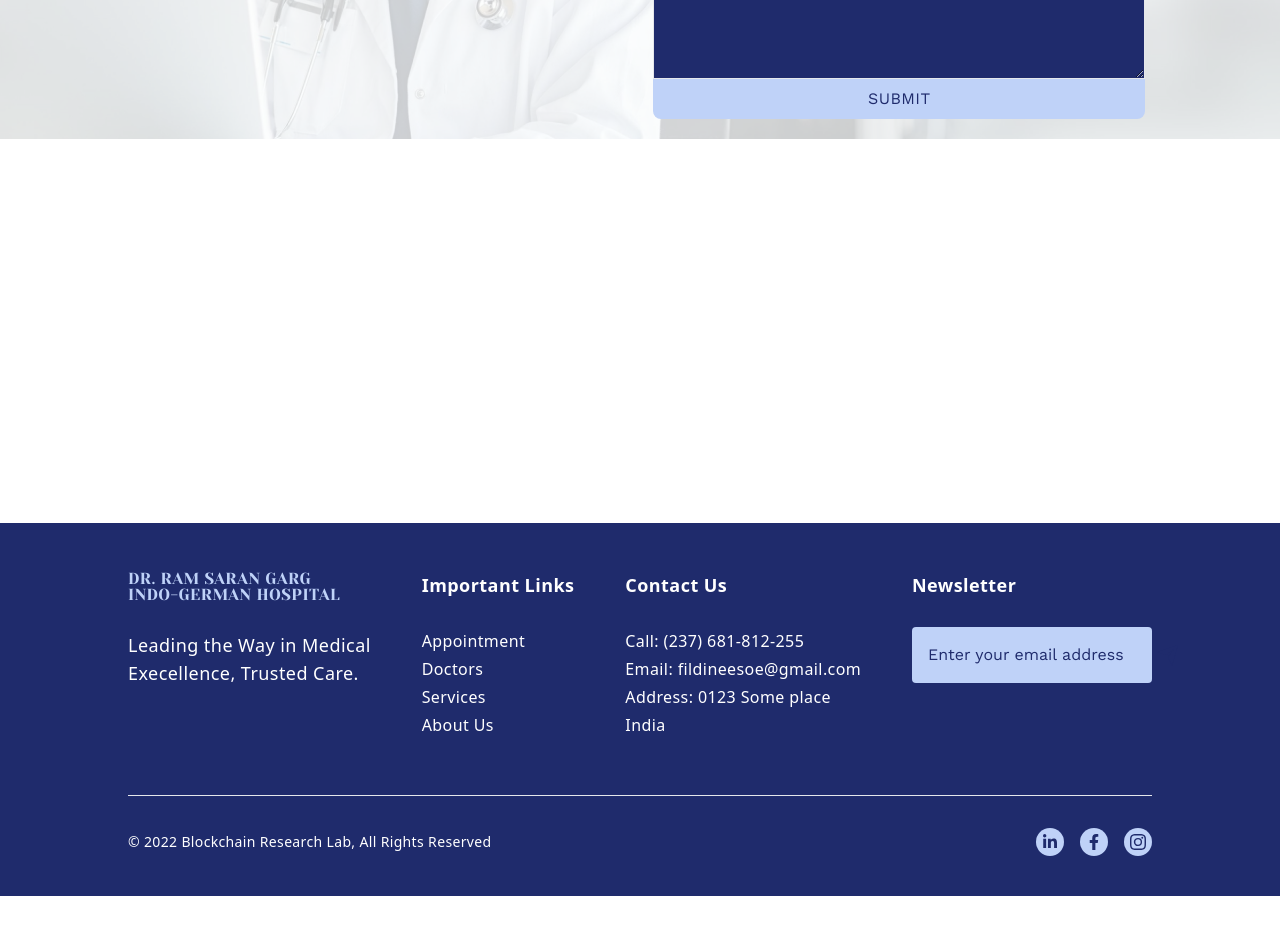
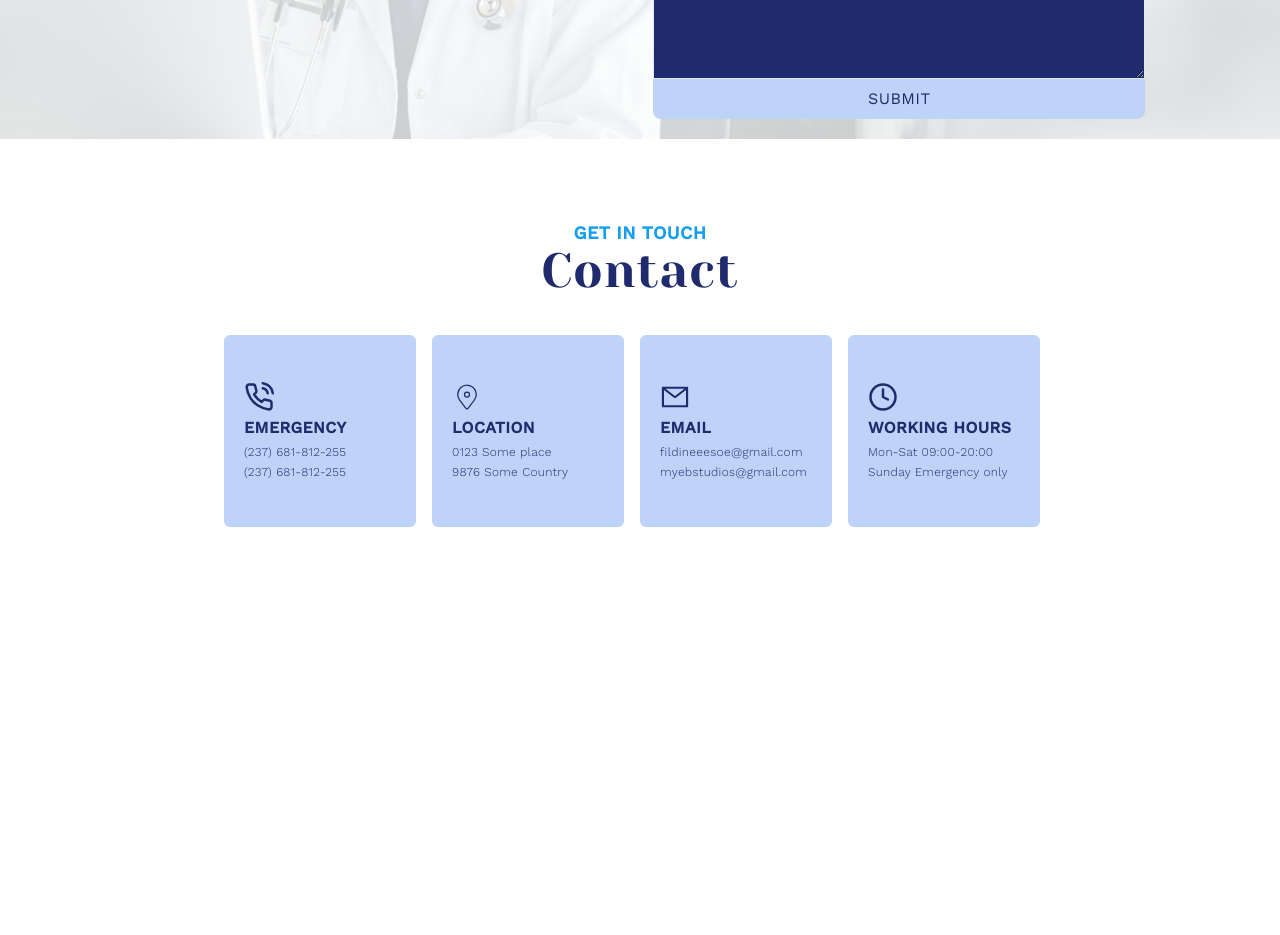
Before and after one commit to hospital-website/hospital-website, a React (Create React App) app: page / in a window 1280 px wide. Shown: the part 3360-4295 px from the top of the page. Before the commit the page ends 4256 px from the top, so only its background shows below. Built offline with nearby package versions, Linux system fonts and the light colour scheme.

Commit message:
card-component-added

```diff
--- /dev/null
+++ b/src/Components/Assets/ContactCard.js
@@ -0,0 +1,12 @@
+const ContactCard = ({ icon, title, info_one, info_two }) => {
+  return <div className="grid items-center rounded-md p-2 w-[45vw] md:p-5  md:w-48 aspect-square bg-accent hover:bg-primary text-primary hover:text-accent font-work">
+    <div className="grid justify-start gap-1">
+        <span>{icon}</span>
+        <span className="uppercase font-bold">{title}</span>
+        <span className="text-xs font-light">{info_one}</span>
+        <span className="text-xs font-light">{info_two}</span>
+    </div>
+  </div>
+}
+
+export default ContactCard
--- a/src/Components/Assets/index.js
+++ b/src/Components/Assets/index.js
@@ -1,9 +1,11 @@
 import PageHead from './PageHead'
 import SpecialCard from './SpecialCard'
 import Form from './Form'
+import ContactCard from './ContactCard'
 
 export {
     PageHead,
     SpecialCard,
     Form,
+    ContactCard,
 }
--- /dev/null
+++ b/src/Components/ContactComp/ContactComp.js
@@ -0,0 +1,15 @@
+import { FiClock, FiPhoneCall } from 'react-icons/fi'
+import { CiLocationOn } from 'react-icons/ci'
+import { AiOutlineMail } from 'react-icons/ai'
+import { ContactCard } from '../Assets'
+
+const ContactComp = () => {
+  return <div className='mx-auto w-fit gap-2 md:w-[52rem] md:gap-0 py-10 grid items-center justify-center grid-rows-2 grid-cols-2 md:grid-rows-1 md:grid-cols-4'>
+    <ContactCard icon={<FiPhoneCall size={30} />} title='emergency' info_one={'(237) 681-812-255'} info_two={'(237) 681-812-255'} />
+    <ContactCard icon={<CiLocationOn size={30} />} title='location' info_one={'0123 Some place'} info_two={'9876 Some Country'} />
+    <ContactCard icon={<AiOutlineMail size={30} />} title='email' info_one={'fildineeesoe@gmail.com'} info_two={'myebstudios@gmail.com'} />
+    <ContactCard icon={<FiClock size={30} />} title='working hours' info_one={'Mon-Sat 09:00-20:00'} info_two={'Sunday Emergency only'} />
+  </div>
+}
+
+export default ContactComp
--- a/src/Pages/Home/Home.js
+++ b/src/Pages/Home/Home.js
@@ -6,6 +6,7 @@ import { BiDonateBlood } from 'react-icons/bi'
 import { GiHeartPlus, GiMedicalPackAlt } from 'react-icons/gi'
 import { Link } from 'react-router-dom'
 import { Form, PageHead, SpecialCard } from '../../Components/Assets'
+import ContactComp from '../../Components/ContactComp/ContactComp'
 
 
 const Home = () => {
@@ -163,6 +164,14 @@ const Home = () => {
       <Form />
     </section>
 
+    {/* CONTACT SECTION */}
+    <section id="contact" className='py-20'>
+      <article className='text-center mx-auto'>
+        <PageHead subtitle={'get in touch'} title={'Contact'} />
+      </article>
+      <ContactComp />
+    </section>
+
   </>
 }
 
```
